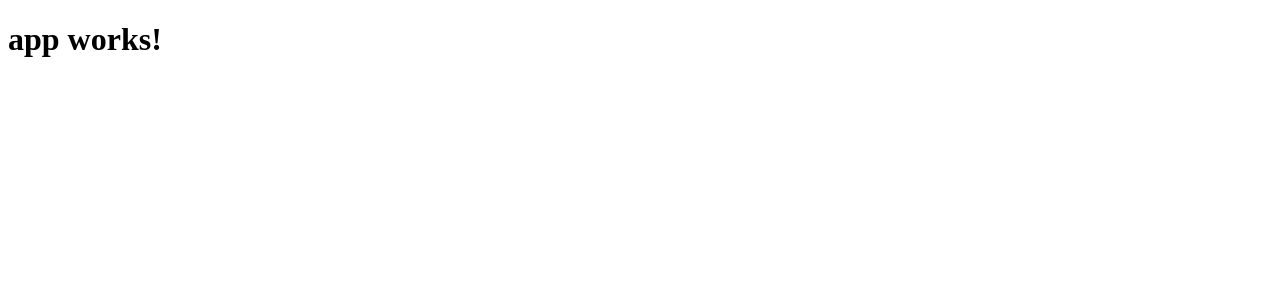
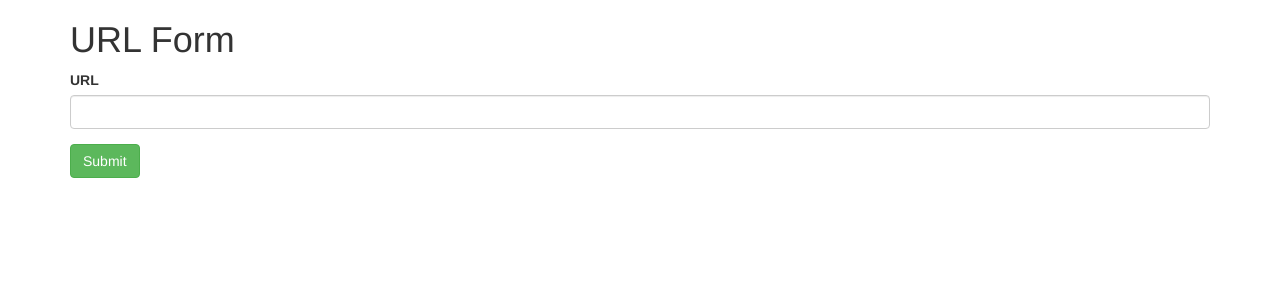
Before and after one commit to GloriaFriesen/burly, an Angular app: page / in a window 1280 px wide. Shown: the top 300 px of the page. Built offline with nearby package versions, Linux system fonts and the light colour scheme.

Commit message:
add html form elements

```diff
--- a/src/app/app.component.html
+++ b/src/app/app.component.html
@@ -1,3 +1,12 @@
-<h1>
-  {{title}}
-</h1>
+<div class="container">
+    <h1>URL Form</h1>
+    <form>
+      <div class="form-group">
+        <label for="url">URL</label>
+        <input type="text" class="form-control" id="url" required>
+      </div>
+
+      <button type="submit" class="btn btn-success">Submit</button>
+
+    </form>
+</div>
--- a/src/app/app.component.ts
+++ b/src/app/app.component.ts
@@ -5,6 +5,4 @@
   templateUrl: './app.component.html',
   styleUrls: ['./app.component.css']
 })
-export class AppComponent {
-  title = 'app works!';
-}
+export class AppComponent {}
--- a/src/index.html
+++ b/src/index.html
@@ -7,6 +7,8 @@
 
   <meta name="viewport" content="width=device-width, initial-scale=1">
   <link rel="icon" type="image/x-icon" href="favicon.ico">
+  <link rel="stylesheet"
+      href="https://unpkg.com/bootstrap@3.3.7/dist/css/bootstrap.min.css">
 </head>
 <body>
   <app-root>Loading...</app-root>
```
Also changed, not shown: src/app/app.module.ts (+8 -11 lines).
